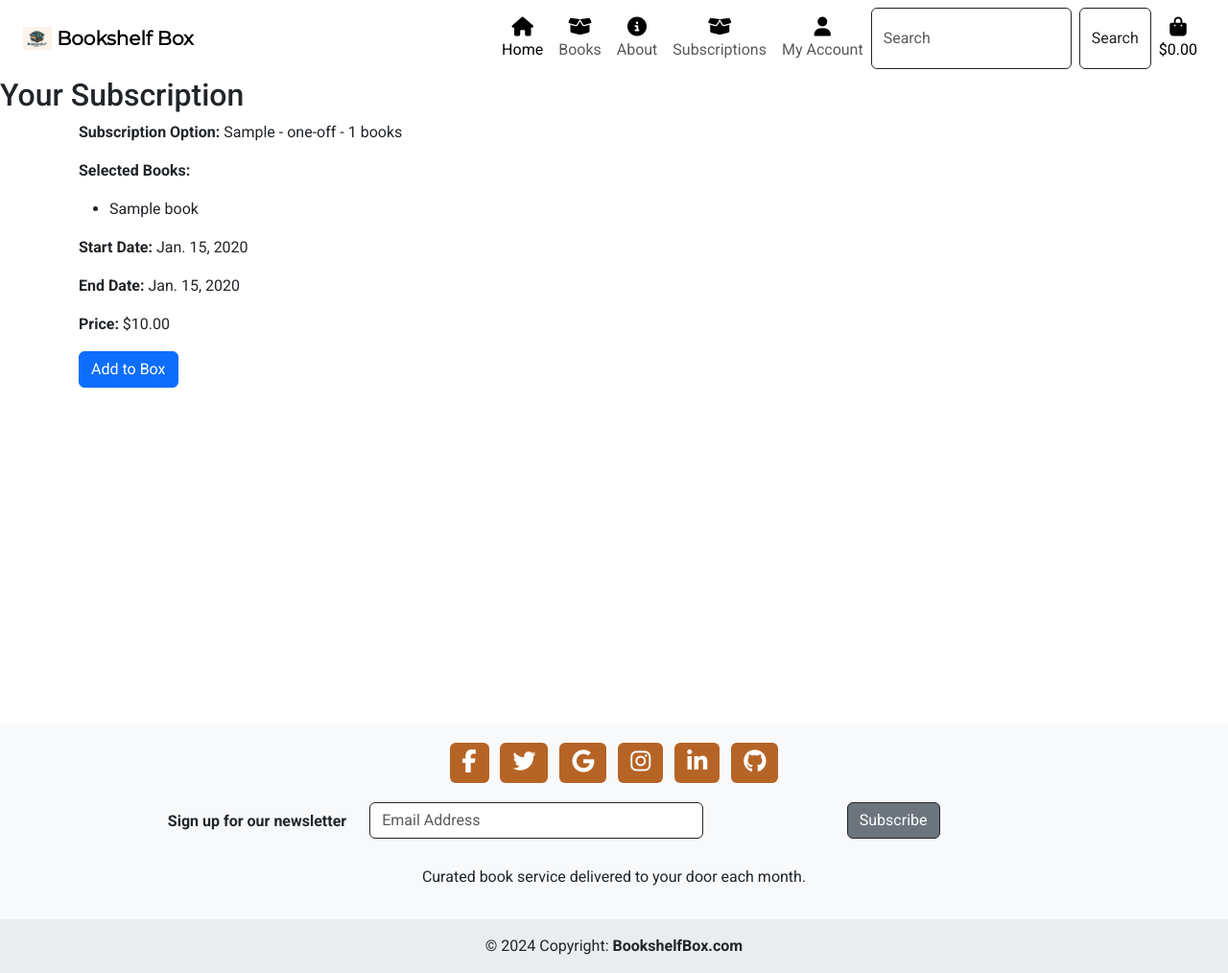
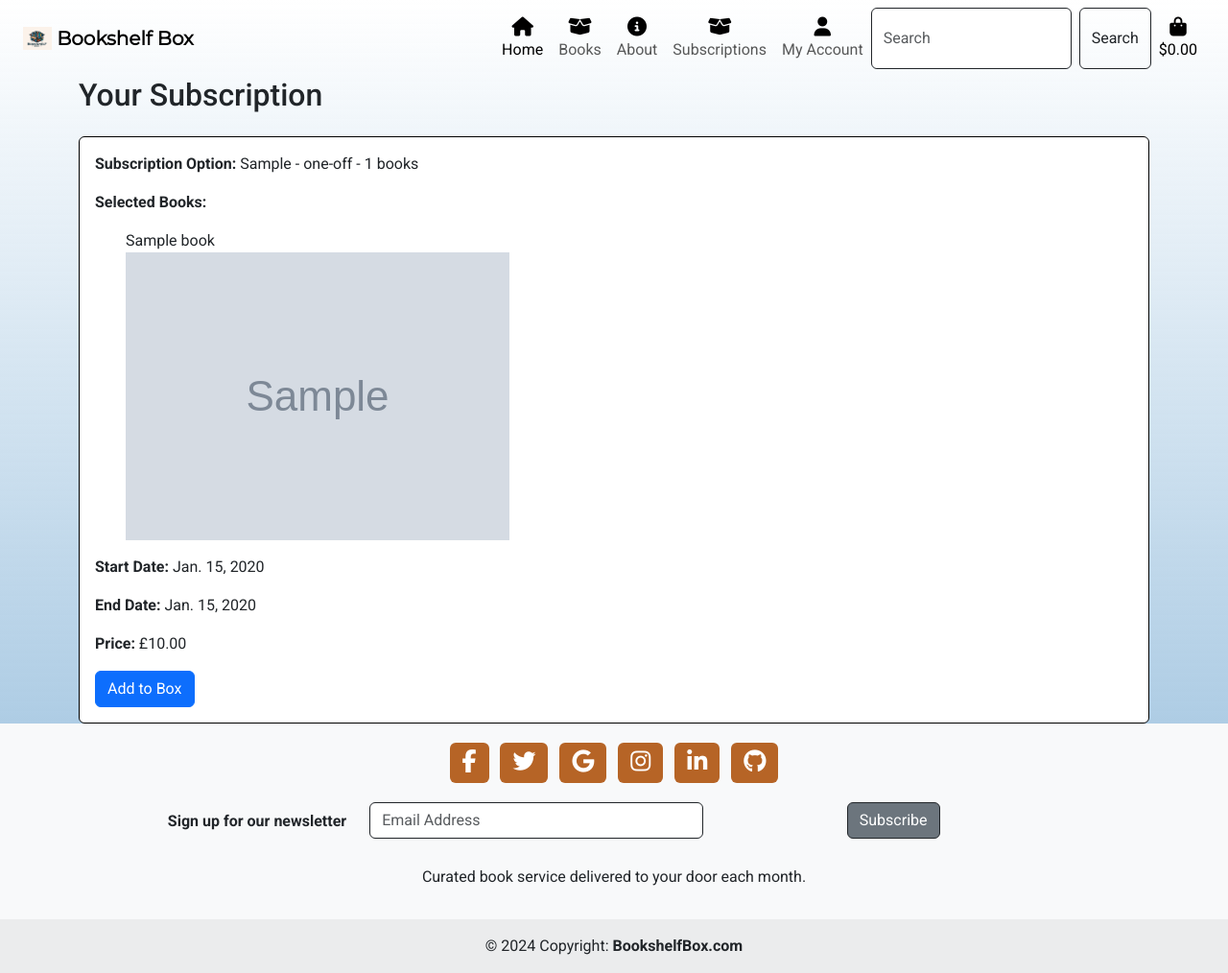
Before and after one commit to JusJae/ci-ms4-bookshelf-box, a Django app: page /subscriptions/1/ in a window 1280 px wide. Shown: the whole page at 96% size. Run offline with Django 3.2, Linux system fonts and the light colour scheme; tables that the repository leaves empty hold one stand-in row (values such as "Sample post"); grey boxes marked "Sample" are stand-in pictures; some libraries are stand-ins or nearby versions.

Commit message:
feat: update subscription view template and todo's for fixes needed

```diff
--- a/subscriptions/templates/subscriptions/view_subscription.html
+++ b/subscriptions/templates/subscriptions/view_subscription.html
@@ -3,31 +3,37 @@
 {% block title %}Your Subscription{% endblock %}
 
 {% block page_header %}
-    <div>
+    <div class="container mb-3">
         <h2>Your Subscription</h2>
     </div>
 {% endblock %}
 
 {% block content %}
+<div class="overlay"></div>
 <main class="container">
+    <div class="container border border-black rounded bg-white p-3">
         {% if user_subscription %}
             <p><strong>Subscription Option:</strong> {{ user_subscription.subscription_option }}</p>
             <p><strong>Selected Books:</strong></p>
             <ul>
                 {% for book in user_subscription.selected_books.all %}
-            <li>{{ book.title }}</li>
+                <li class="list-unstyled">{{ book.title }}</li>
+                <img src="{{ book.image_url }}" class="img-fluid" alt="{{ book.title }}">
                 {% endfor %}
             </ul>
             <p><strong>Start Date:</strong> {{ user_subscription.start_date }}</p>
             <p><strong>End Date:</strong> {{ user_subscription.end_date }}</p>
-        <p><strong>Price:</strong> ${{ user_subscription.subscription_option.price }}</p>
+            <p><strong>Price:</strong> £{{ user_subscription.calculated_price }}</p>
+            <!-- TODO: need to correct button so that it adds to the users box content and payments -->
             <form action="" method="post">
                 {% csrf_token %}
                 <input type="hidden" name="subscription_option_id" value="{{ subscription_option_id }}">
+                <!-- <input type="hidden" name="add_to_box" value=""> -->
                 <button type="submit" class="btn btn-primary">Add to Box</button>
             </form>
         {% else %}
         <p>No books selected.</p>
         {% endif %}
+    </div>
 </main>
 {% endblock %}
--- a/subscriptions/views.py
+++ b/subscriptions/views.py
@@ -21,7 +21,9 @@ def create_subscription(request):
                 user=request.user, subscription_option=subscription_option)
             user_subscription.save()
 
+            # TODO: Correct the form submission message as it is not showing
             messages.success(request, 'Subscription created successfully.')
+            # TODO: Fix redirect on for submission to view subscription details as the page loads on manual entry of /subscriptions/id
             return redirect('view_subscription', pk=user_subscription.pk)
         else:
             messages.error(
```
Lines whose indentation alone changed are shown as unchanged.
